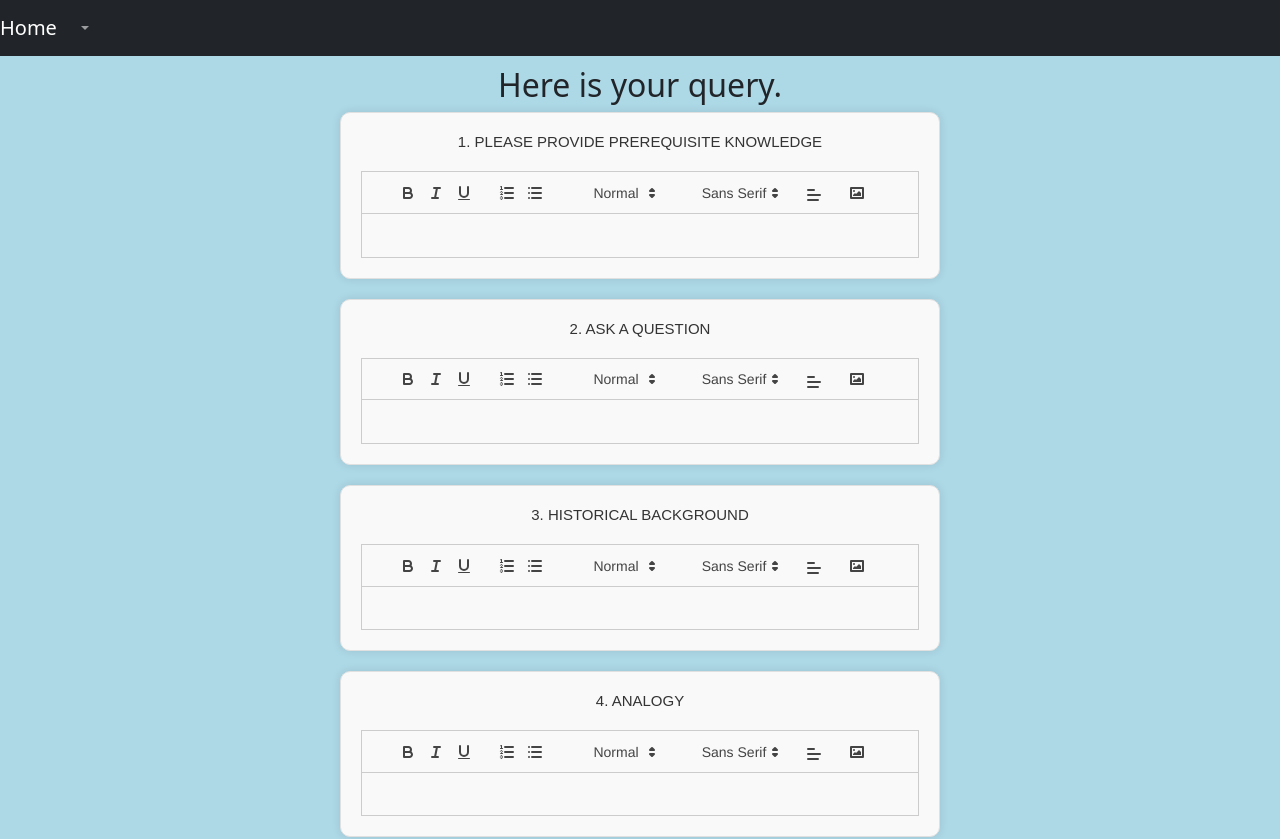
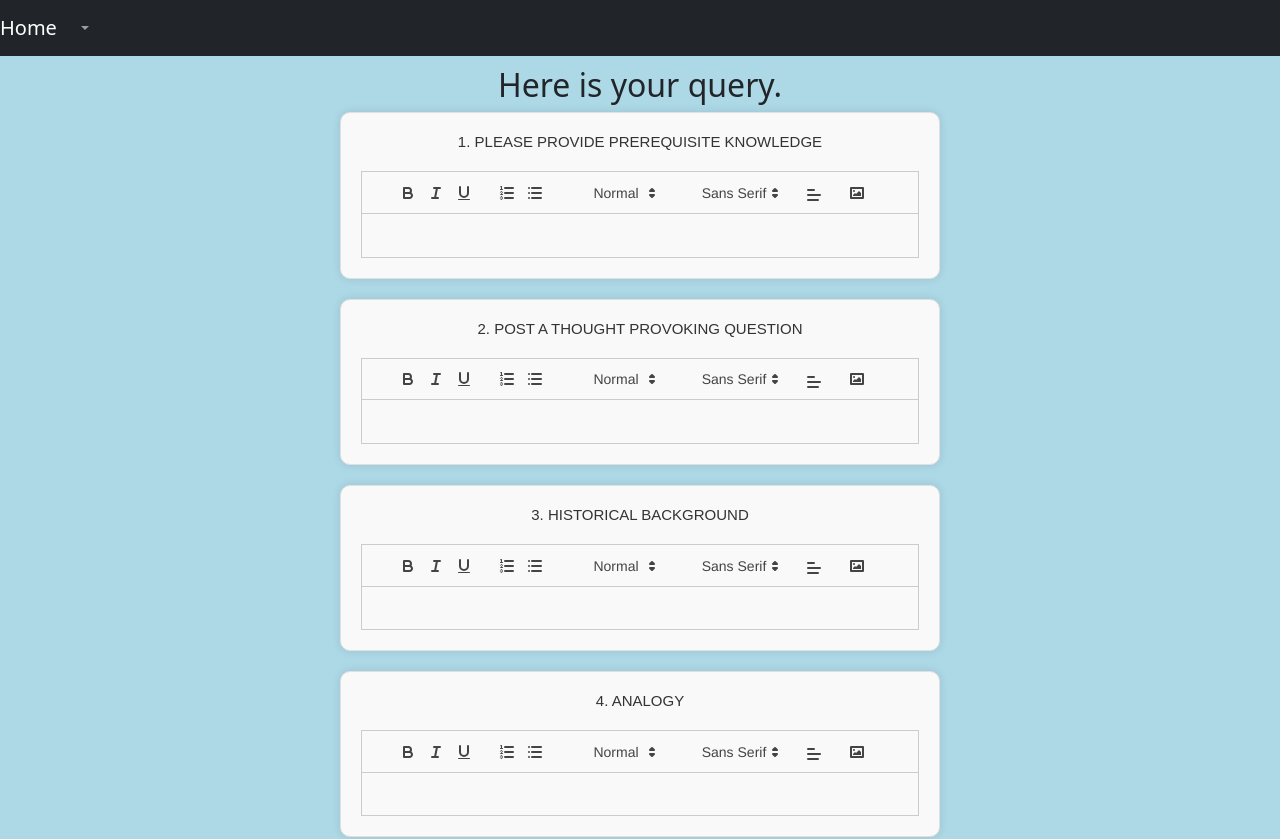
Before and after one commit to girishkumarreddymallela/social-media, a React (Create React App) app: page /answer in a window 1280 px wide. Shown: the top 839 px of the page. Built offline with nearby package versions, Linux system fonts and the light colour scheme.

Commit message:
edited 2nd question in postpage.js

```diff
--- a/src/pages/postPage/postPage.js
+++ b/src/pages/postPage/postPage.js
@@ -118,7 +118,7 @@ const PostPage = () => {
               </section>
               {/* ... rest of your form */}
               <section className="section">
-        <h2>2. Ask a Question</h2>
+        <h2>2. Post a thought provoking question</h2>
         <QuillEditor name="question" setFieldValue={setFieldValue} />
         {errors.question && touched.question ? <div>{errors.question}</div> : null}
       </section>
--- a/src/pages/postPage/postPage2.js
+++ b/src/pages/postPage/postPage2.js
@@ -117,7 +117,7 @@ const PostPage = () => {
               </section>
               {/* ... rest of your form */}
               <section className="section">
-        <h2>2. Ask a Question</h2>
+        <h2>2. Post a thought provoking question</h2>
         <QuillEditor name="question" setFieldValue={setFieldValue} />
         {errors.question && touched.question ? <div>{errors.question}</div> : null}
       </section>
```
